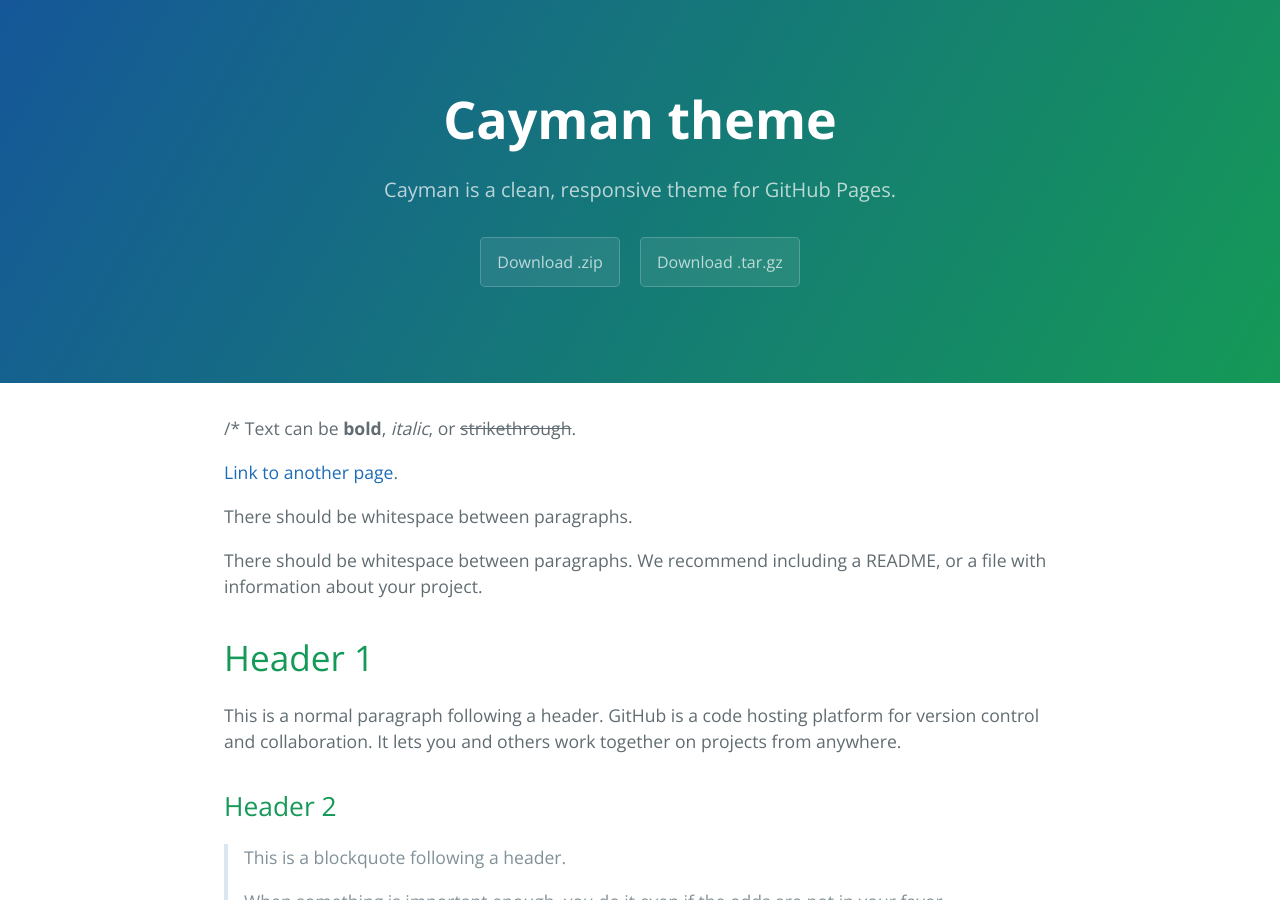
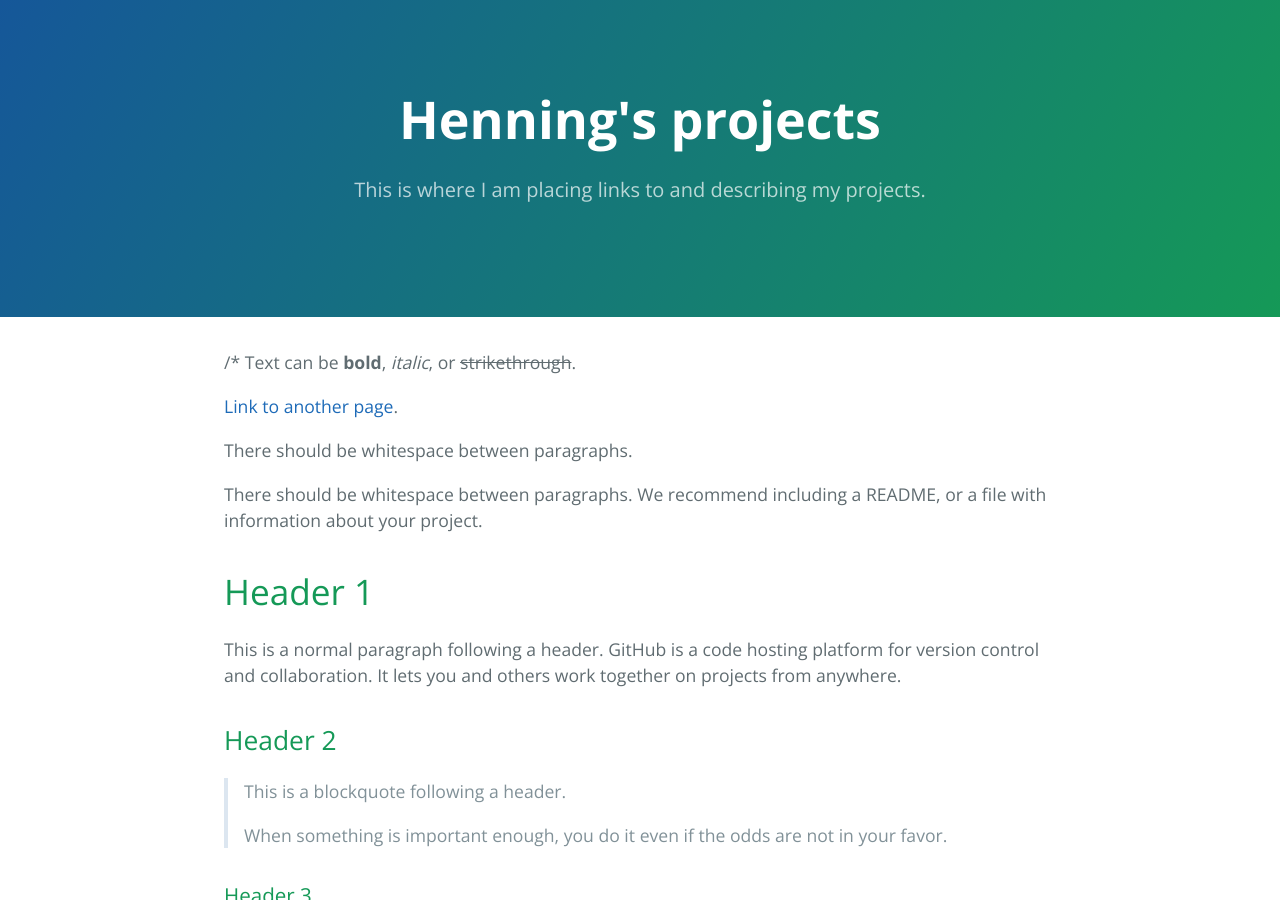
Before and after one commit to hjbotha/hjbotha.github.io, a Jekyll site: the page built from reference.md, in a window 1280 px wide and 900 px high. Built offline with Jekyll 4.4.1, drawn with Linux system fonts in a browser that asks for light colours.

Commit message:
Changed config

```diff
--- a/_config.yml
+++ b/_config.yml
@@ -1,5 +1,5 @@
-title: Cayman theme
-description: Cayman is a clean, responsive theme for GitHub Pages.
-show_downloads: true
-google_analytics:
+title: Henning's projects
+description: This is where I am placing links to and describing my projects.
+show_downloads: false
+google_analytics: UA-42282681-2
 theme:
```
